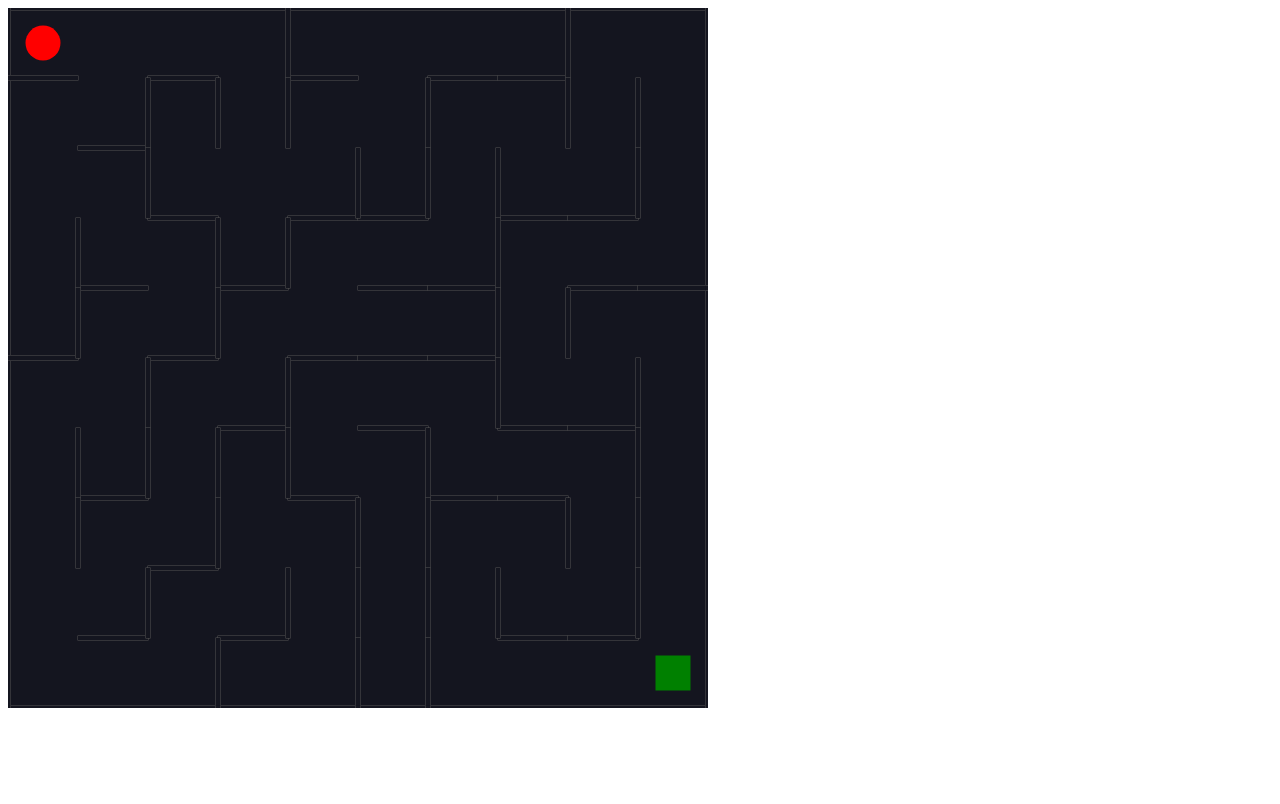
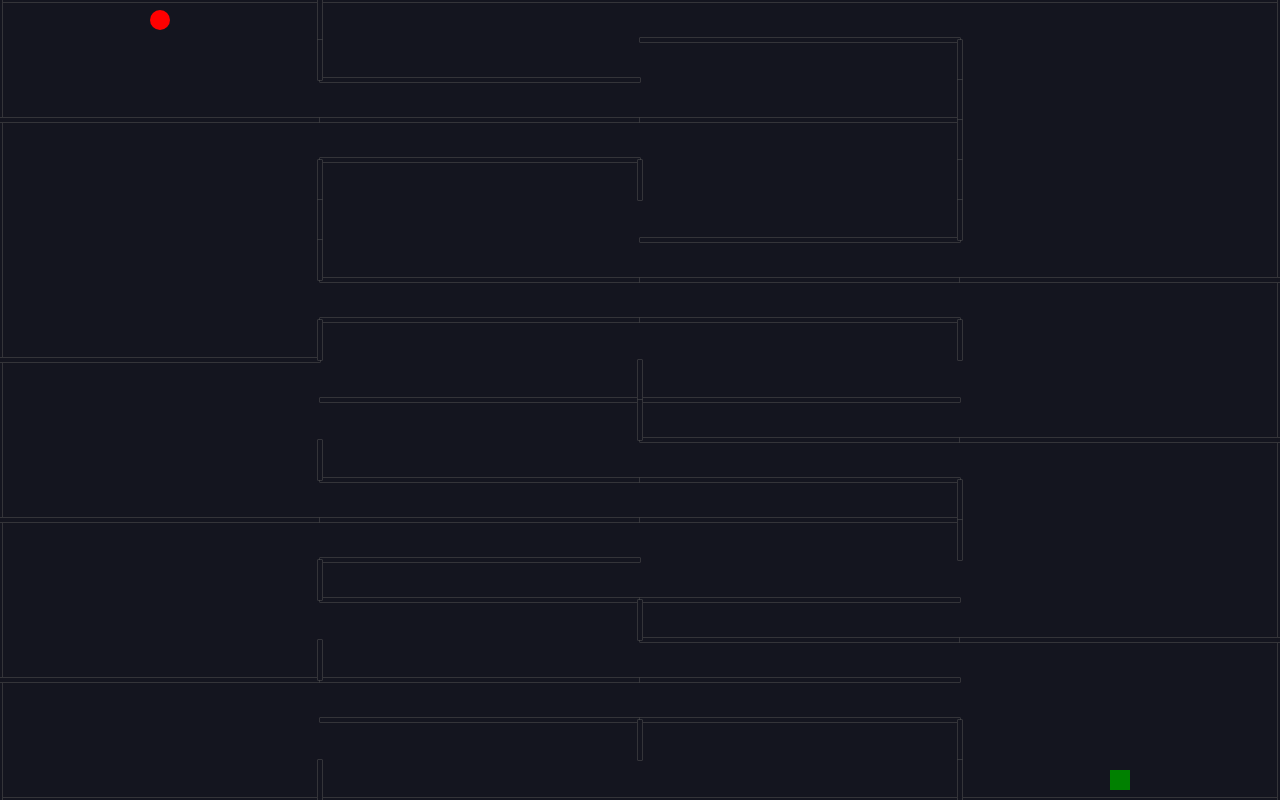
Before and after one commit to syhndie/maze, a plain HTML site: page index.html in a window 1280 px wide. Drawn offline with nearby package versions, Linux system fonts and the light colour scheme; animation ran at ten frames a second.

Commit message:
added ability to change maze aspect ratio and adjust to window size

```diff
--- a/index.html
+++ b/index.html
@@ -6,6 +6,11 @@
     <meta name="viewport" content="width=device-width, initial-scale=1.0">
     <title>A Maze</title>
     <script src="https://cdnjs.cloudflare.com/ajax/libs/matter-js/0.14.2/matter.min.js"></script>
+    <style>
+        body {
+            margin: 0
+        }
+    </style>
 
 </head>
 
--- a/index.js
+++ b/index.js
@@ -1,9 +1,11 @@
-const cells = 10;
-const width = 700;
-const height = 700;
+const cellsHorizontal = 4;
+const cellsVertical = 20;
+const width = window.innerWidth;
+const height = window.innerHeight;
 const wallThickness = 5;
 //length of one side of one cell
-const unitLength = width / cells;
+const unitLengthX = width / cellsHorizontal;
+const unitLengthY = height / cellsVertical;
 const upKey = 'ArrowUp';
 const downKey = 'ArrowDown';
 const leftKey = 'ArrowLeft';
@@ -65,26 +67,26 @@ const shuffle = (arr) => {
     return arr;
 };
 //array that reprsents the cells of the maze
-const grid = Array(cells)
+const grid = Array(cellsVertical)
     .fill(null)
-    .map(() => Array(cells).fill(false));
+    .map(() => Array(cellsHorizontal).fill(false));
 //array of vertical walls
 //each array in verticals is a row of  vertical walls
 //each element in that array is an actual wall
 //true means 'is open'
-const verticals = Array(cells)
+const verticals = Array(cellsVertical)
     .fill(null)
-    .map(() => Array(cells - 1).fill(false));
+    .map(() => Array(cellsHorizontal - 1).fill(false));
 //array of horizontal walls
 //each array in horizontals is a row of horizontal walls
 //each element in the array is an actual wall
 //true means 'is open'
-const horizontals = Array(cells - 1)
+const horizontals = Array(cellsVertical - 1)
     .fill(null)
-    .map(() => Array(cells).fill(false));
+    .map(() => Array(cellsHorizontal).fill(false));
 
-const startRow = Math.floor(Math.random() * cells);
-const startColumn = Math.floor(Math.random() * cells);
+const startRow = Math.floor(Math.random() * cellsVertical);
+const startColumn = Math.floor(Math.random() * cellsHorizontal);
 
 const stepThroughCell = (row, column) => {
     //if i have visited the cell, then return
@@ -108,7 +110,12 @@ const stepThroughCell = (row, column) => {
     for (let neighbor of neighbors) {
         const [nextRow, nextColumn, direction] = neighbor;
         //check if neighbor is out of bounds
-        if (nextRow < 0 || nextRow >= cells || nextColumn < 0 || nextColumn >= cells) {
+        if (
+            nextRow < 0 ||
+            nextRow >= cellsVertical ||
+            nextColumn < 0 ||
+            nextColumn >= cellsHorizontal
+        ) {
             continue;
         }
         //check if i have visited that neighbor
@@ -140,11 +147,11 @@ horizontals.forEach((row, rowIndex) => {
         }
         const wall = Bodies.rectangle(
             //find the x coordinate of the center of the horizonal wall
-            columnIndex * unitLength + unitLength / 2,
+            columnIndex * unitLengthX + unitLengthX / 2,
             //find the y coordinate of the center of the horizontal wall
-            rowIndex * unitLength + unitLength,
+            rowIndex * unitLengthY + unitLengthY,
             //the width of the horizontal wall
-            unitLength,
+            unitLengthX,
             wallThickness,
             {
                 label: 'innerWall',
@@ -162,12 +169,12 @@ verticals.forEach((row, rowIndex) => {
         }
         const wall = Bodies.rectangle(
             //find the x coordinate of the center of the vertical wall
-            columnIndex * unitLength + unitLength,
+            columnIndex * unitLengthX + unitLengthX,
             //find the y coordinate of the center of the vertical wall
-            rowIndex * unitLength + unitLength / 2,
+            rowIndex * unitLengthY + unitLengthY / 2,
             wallThickness,
             //the heigth of the vertical wall
-            unitLength,
+            unitLengthY,
             {
                 label: 'innerWall',
                 isStatic: true
@@ -178,14 +185,15 @@ verticals.forEach((row, rowIndex) => {
 });
 
 //Goal
+const goalWidth = Math.min(unitLengthX, unitLengthY) / 2;
 const goal = Bodies.rectangle(
     //x coordinate of center of lower right square in the grid
-    width - unitLength / 2,
+    width - unitLengthX / 2,
     //y coordinate of center of lower right square in the grid
-    height - unitLength / 2,
+    height - unitLengthY / 2,
     //make the goal half the size of a cell
-    unitLength / 2,
-    unitLength / 2,
+    goalWidth,
+    goalWidth,
     {
         isStatic: true,
         label: 'goal',
@@ -195,13 +203,14 @@ const goal = Bodies.rectangle(
 World.add(world, goal);
 
 //Ball that user moves
+const radius = Math.min(unitLengthX, unitLengthY) / 4;
 const ball = Bodies.circle(
     //starting x coordinate - center  of upper left cell
-    unitLength / 2,
+    unitLengthX / 2,
     //starting y coordinate - center  of upper left cell
-    unitLength / 2,
+    unitLengthY / 2,
     //make the ball half the size of a cell - radius half that
-    unitLength / 4,
+    radius,
     {
         label: 'ball',
         render: { fillStyle: 'red' }
```
